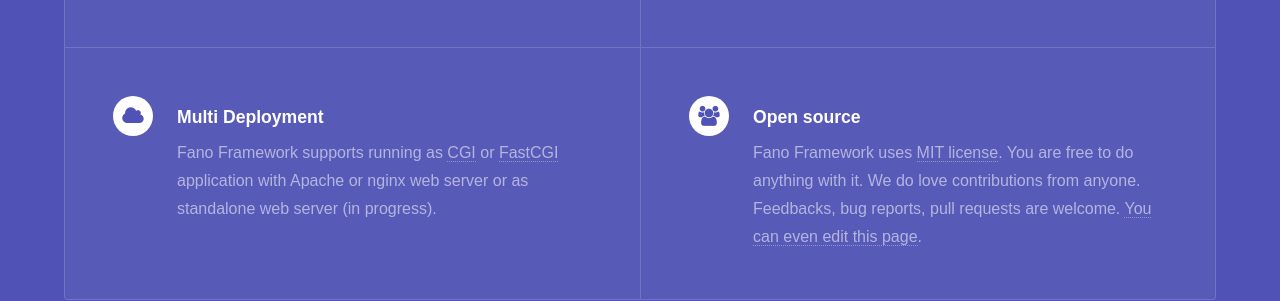
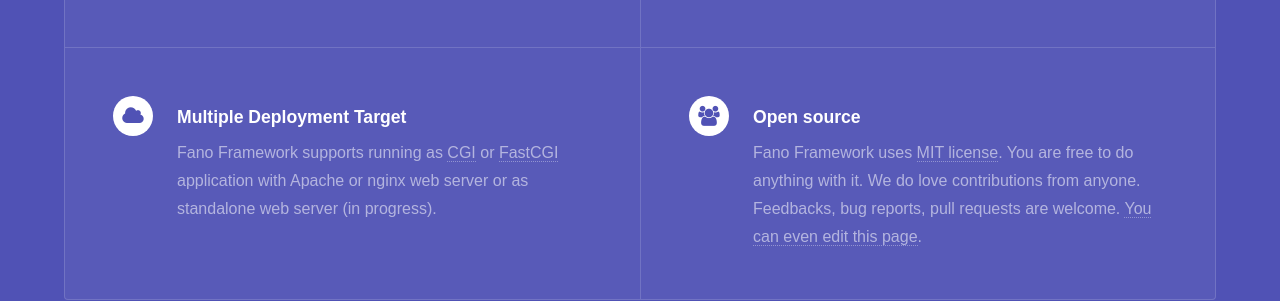
Before and after one commit to fanoframework/fanoframework.github.io, a Jekyll site: the page index.html, which Jekyll copies as it is, in a window 1280 px wide and 900 px high, scrolled down 1381 px. Shown: the part 313-614 px from the top of the window. Built offline with Jekyll 4.4.1, drawn with Linux system fonts in a browser that asks for light colours.

Commit message:
edit title to explain better

```diff
--- a/index.html
+++ b/index.html
@@ -114,7 +114,7 @@
                     </section>
                     <section>
                         <span class="icon major fa-cloud"></span>
-                        <h3>Multi Deployment</h3>
+                        <h3>Multiple Deployment Target</h3>
                         <p>Fano Framework supports running as <a href="/deployment">CGI</a> or
                             <a href="/deployment">FastCGI</a> application with
                             Apache or nginx web server
```
